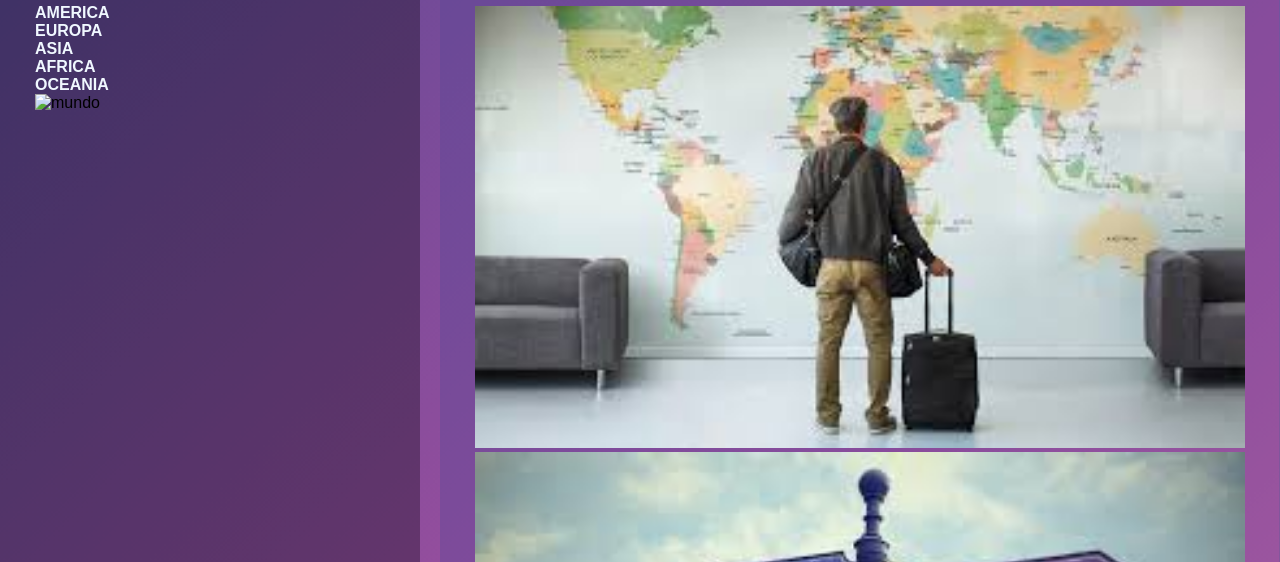
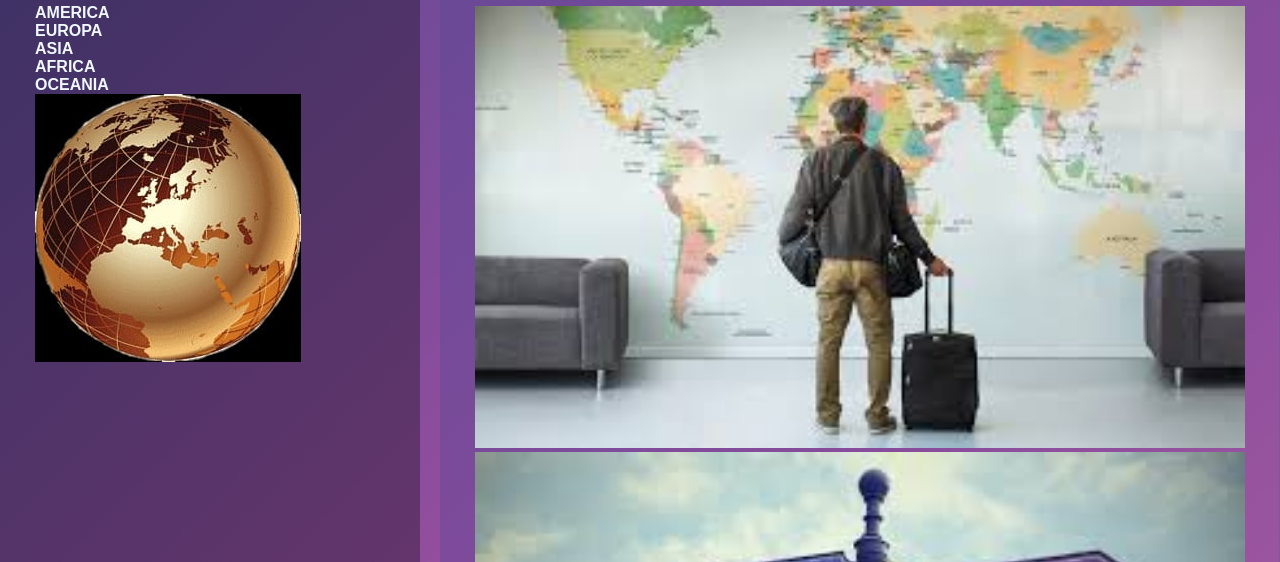
Before and after one commit to VIVIANANGONZALEZ/VIAJOLIBRE.COM, a plain HTML site: page index.html in a window 1280 px wide. Shown: the part 664-1226 px from the top of the page. Drawn offline with nearby package versions, Linux system fonts and the light colour scheme.

Commit message:
Update index.html

```diff
--- a/index.html
+++ b/index.html
@@ -67,7 +67,7 @@
           </nav>
           <div id="slider-container">
             <div class="slider">
-                <img src="globoTerraqueoDorado.png" alt="mundo">
+                <img src="GLOBOTERRAQUEDORADO.jpeg" alt="mundo">
             </div>
           </div>
     </div>
```
